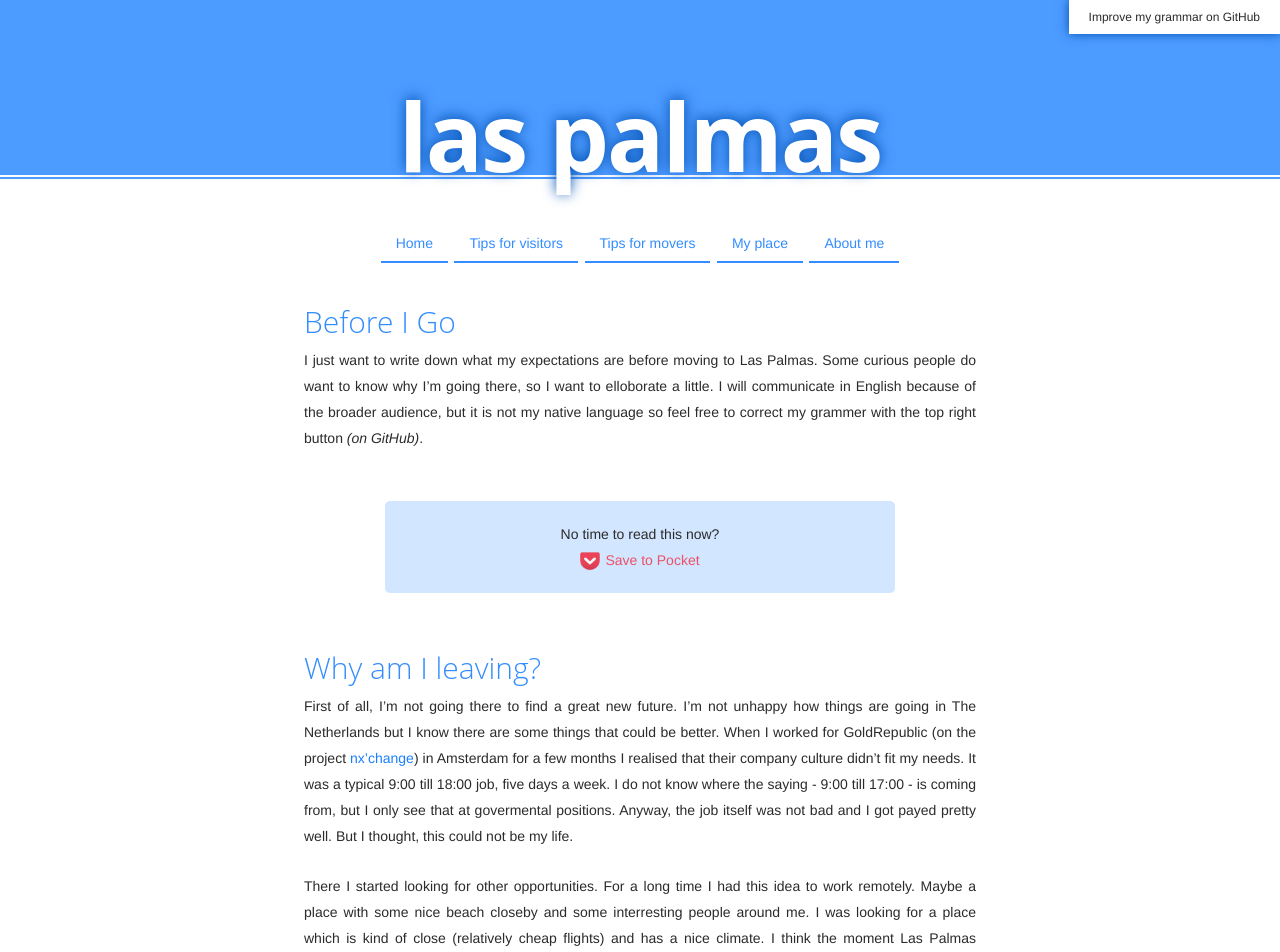
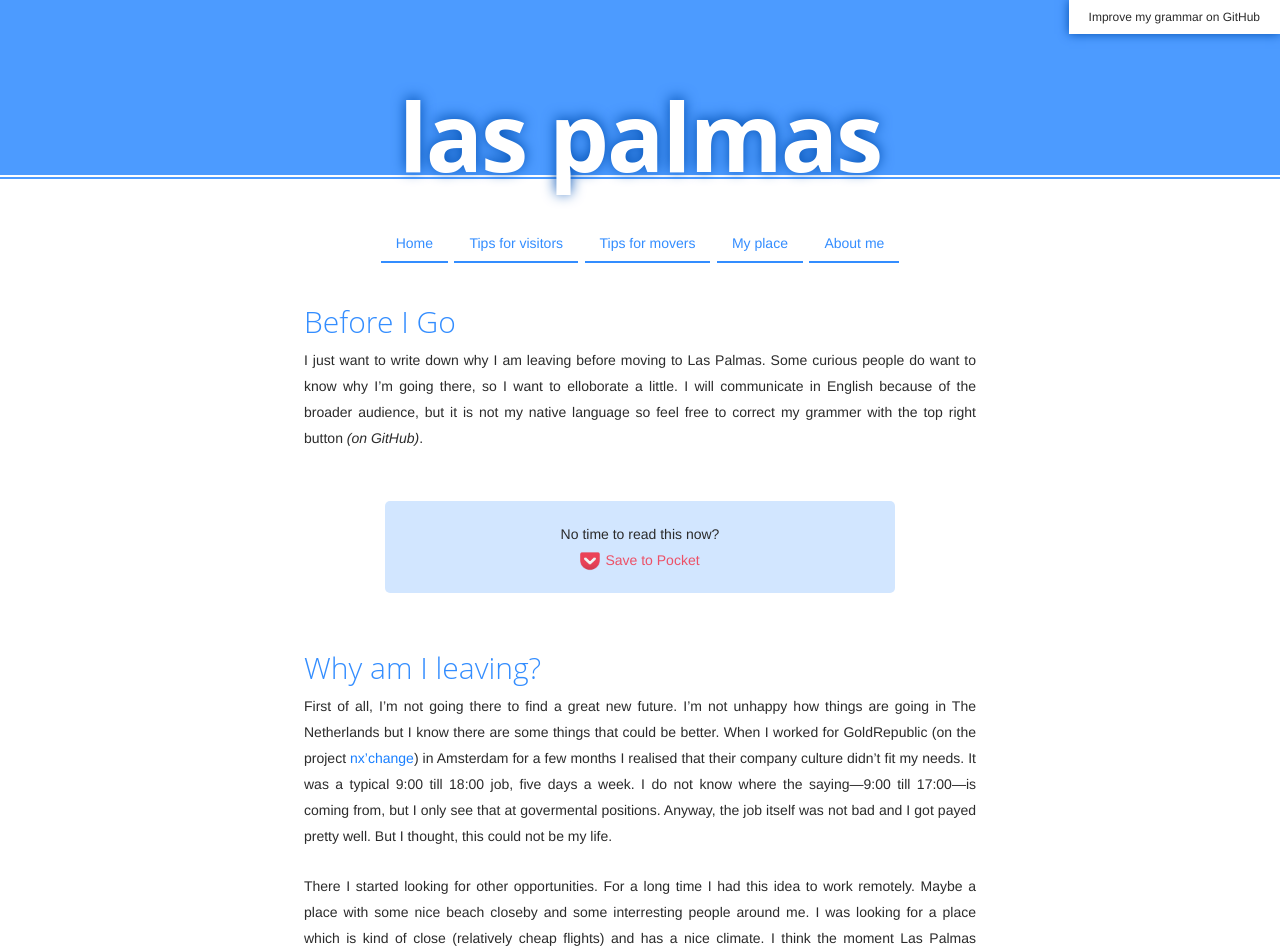
Before and after one commit to adriaandotcom/laspalmas.adriaan.io, a Jekyll site: the page built from _posts/2016-03-15-before-i-go.md, in a window 1280 px wide. Shown: the top 952 px of the page. Built offline with Jekyll 4.4.1, drawn with Linux system fonts in a browser that asks for light colours.

Commit message:
Add a — (long dash)

```diff
--- a/_posts/2016-03-15-before-i-go.md
+++ b/_posts/2016-03-15-before-i-go.md
@@ -1,7 +1,7 @@
 ---
 ---
 
-I just want to write down what my expectations are before moving to Las Palmas. Some curious people do want to know why I'm going there, so I want to elloborate a little. I will communicate in English because of the broader audience, but it is not my native language so feel free to correct my grammer with the top right button *(on GitHub)*.
+I just want to write down why I am leaving before moving to Las Palmas. Some curious people do want to know why I'm going there, so I want to elloborate a little. I will communicate in English because of the broader audience, but it is not my native language so feel free to correct my grammer with the top right button *(on GitHub)*.
 
 <section class="read-it-later">
   <p>No time to read this now?<br>
@@ -10,7 +10,7 @@
 
 ## Why am I leaving?
 
-First of all, I'm not going there to find a great new future. I'm not unhappy how things are going in The Netherlands but I know there are some things that could be better. When I worked for GoldRepublic (on the project [nx'change](https://www.nxchange.com/)) in Amsterdam for a few months I realised that their company culture didn't fit my needs. It was a typical 9:00 till 18:00 job, five days a week. I do not know where the saying - 9:00 till 17:00 - is coming from, but I only see that at govermental positions. Anyway, the job itself was not bad and I got payed pretty well. But I thought, this could not be my life.
+First of all, I'm not going there to find a great new future. I'm not unhappy how things are going in The Netherlands but I know there are some things that could be better. When I worked for GoldRepublic (on the project [nx'change](https://www.nxchange.com/)) in Amsterdam for a few months I realised that their company culture didn't fit my needs. It was a typical 9:00 till 18:00 job, five days a week. I do not know where the saying—9:00 till 17:00—is coming from, but I only see that at govermental positions. Anyway, the job itself was not bad and I got payed pretty well. But I thought, this could not be my life.
 
 There I started looking for other opportunities. For a long time I had this idea to work remotely. Maybe a place with some nice beach closeby and some interresting people around me. I was looking for a place which is kind of close (relatively cheap flights) and has a nice climate. I think the moment Las Palmas crossed my mind was when I was on a train from Harlem to Amsterdam *(thanks Jeroen & Marieke)*. I looked up the city on Wikipedia, Googled some pictures and did some research on their internet speed. They even had viber!
 
```
